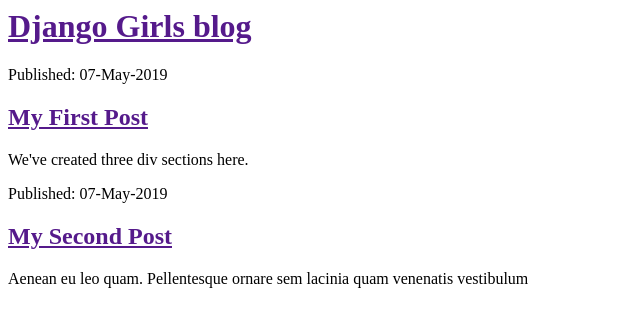
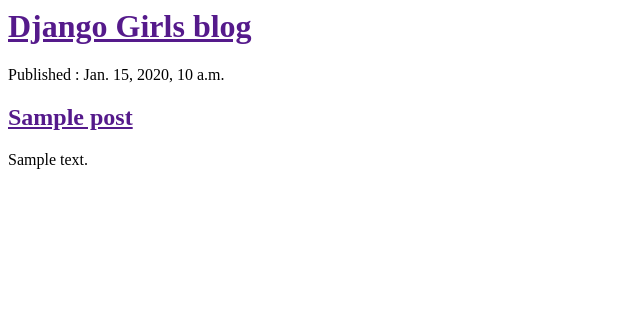
Before and after one commit to meme4life/my-first-blog, a Django app: template blog/templates/blog/post_list.html in a window 1280 px wide. Shown: the top 327 px of the page, without its empty margins (0-640 px from the left). Run offline with Django 3.2, Linux system fonts and the light colour scheme; the template is opened without the code that fills it: values that come from a table or form of the project are taken from there, others are empty; tables that the repository leaves empty hold one stand-in row (values such as "Sample post").

Commit message:
Modified templates to display posts from database.

```diff
--- a/blog/models.py
+++ b/blog/models.py
@@ -4,16 +4,15 @@
 
 
 class Post(models.Model):
-	author = models.ForeignKey(settings.AUTH_USER_MODEL, on_delete = models.CASCADE)
-	title = models.CharField(max_length = 200)
-	text = models.TextField()
-	created_date = models.DateTimeField(default = timezone.now)
-	published_date = models.DateTimeField(blank = True,null = True)
+    author = models.ForeignKey(settings.AUTH_USER_MODEL, on_delete=models.CASCADE)
+    title = models.CharField(max_length=200)
+    text = models.TextField()
+    created_date = models.DateTimeField(default=timezone.now)
+    published_date = models.DateTimeField(blank=True, null=True)
 
+    def publish(self):
+        self.published_date = timezone.now()
+        self.save()
 
-	def publish(self):
-		self.published_date = timezone.now()
-		self.save()
-
-	def __str__(self):
-		return self.title
+    def __str__(self):
+        return self.title
--- a/blog/templates/blog/post_list.html
+++ b/blog/templates/blog/post_list.html
@@ -6,18 +6,12 @@
 		<div>
 			<h1><a href =''>Django Girls blog</a></h1>
 		</div>
+		{% for post in posts %}
+		<div>
+			<p>Published : {{post.published_date}}</p>
+			<h2><a href = ''>{{post.title}}</a></h2>
+			<p>{{post.text|linebreaksbr}}</p>
+		{% endfor %}
+	</body>
 
-		<div>
-			<p>Published: 07-May-2019</p>
-			<h2><a href = ''>My First Post</a></h2>
-			<p>We've created three div sections here.</p>
-		</div>
-
-		<div>
-			<p>Published: 07-May-2019</p>
-			<h2><a href = ''> My Second Post</a></h2>
-			<p>Aenean eu leo quam. Pellentesque ornare sem lacinia quam venenatis vestibulum</p>
-		</div>
-
-	</body>
 </html>
--- a/blog/views.py
+++ b/blog/views.py
@@ -1,5 +1,8 @@
 from django.shortcuts import render
+from django.utils import timezone
+from .models import Post
 
 # Create your views here.
 def post_list(request):
-	return render(request,'blog/post_list.html',{})
+	posts = Post.objects.filter(published_date__lte=timezone.now()).order_by('published_date')
+	return render(request,'blog/post_list.html',{'posts':posts})
```
